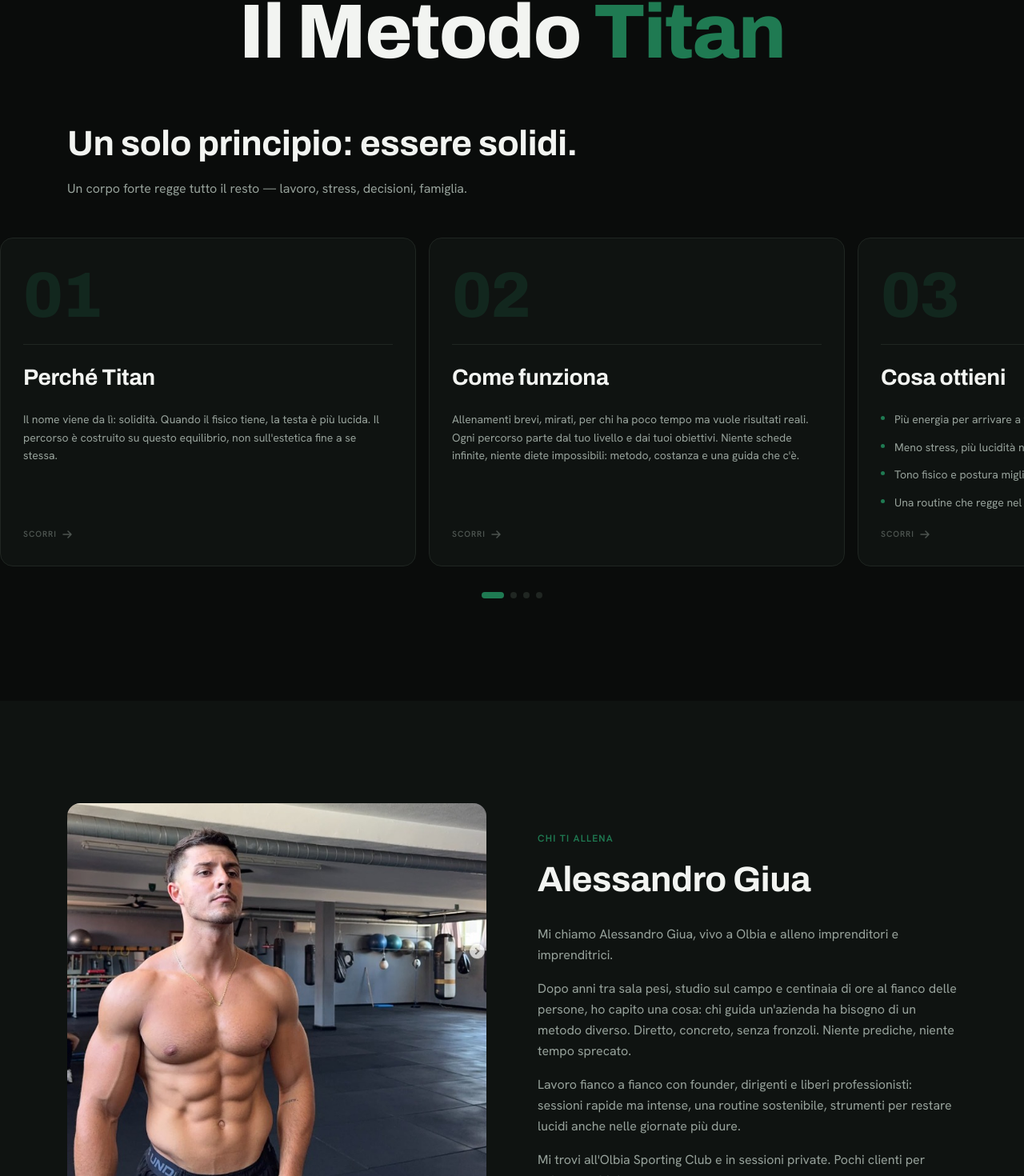
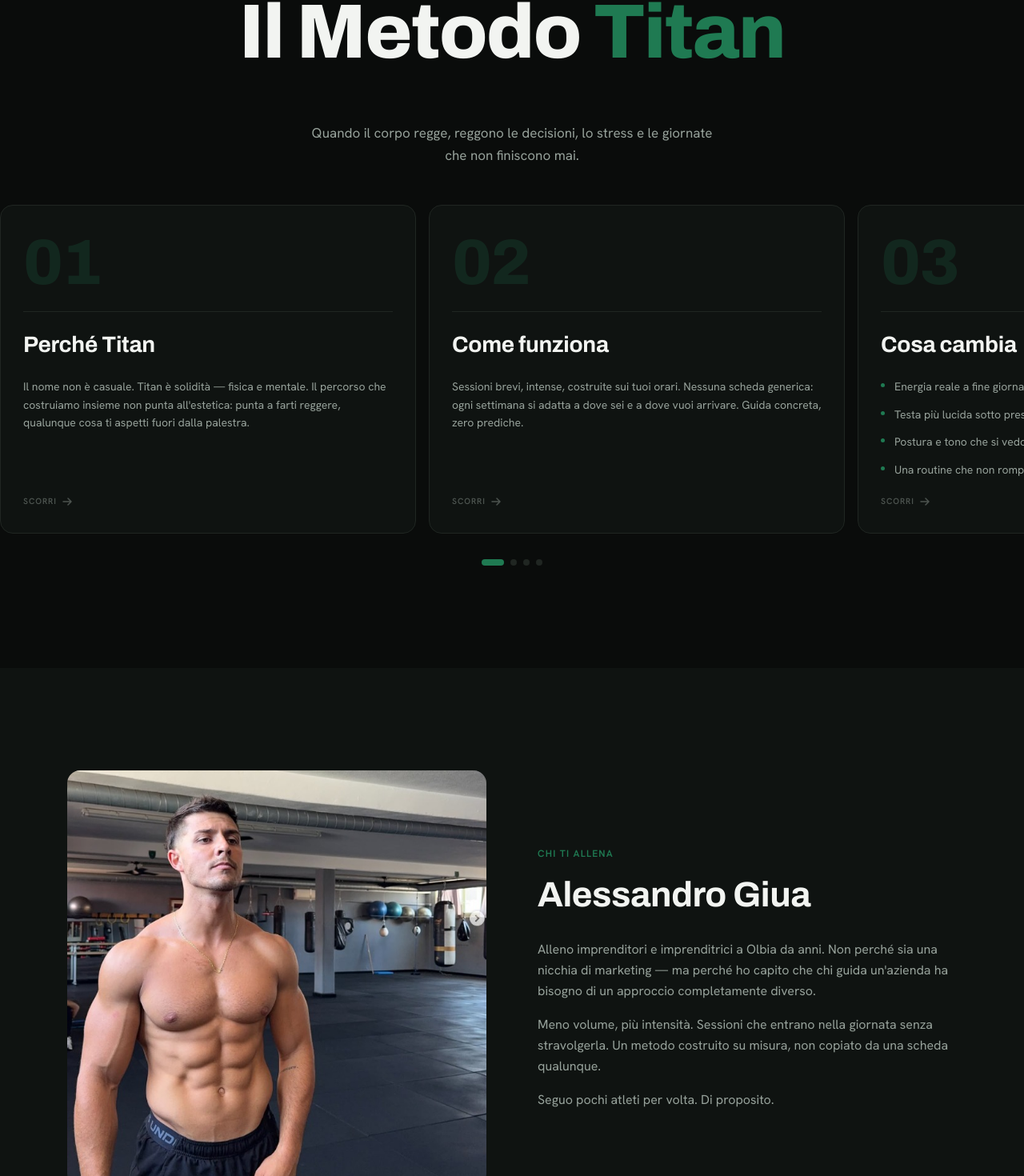
Before and after one commit to elevatetrading/titan-alextrainer, a Next.js app: page / in a window 1280 px wide. Shown: the part 1315-2785 px from the top of the page at 80% size. Built offline with nearby package versions, Linux system fonts and the light colour scheme.

Commit message:
Copy: rielaborazione testi Metodo, ProveRapide, ChiTiAllena — voce diretta imprenditore

```diff
--- a/components/sections/ChiTiAllena.tsx
+++ b/components/sections/ChiTiAllena.tsx
@@ -57,25 +57,18 @@
               }}
             >
               <p>
-                Mi chiamo Alessandro Giua, vivo a Olbia e alleno imprenditori e
-                imprenditrici.
+                Alleno imprenditori e imprenditrici a Olbia da anni. Non perché
+                sia una nicchia di marketing — ma perché ho capito che chi
+                guida un&apos;azienda ha bisogno di un approccio completamente
+                diverso.
               </p>
               <p>
-                Dopo anni tra sala pesi, studio sul campo e centinaia di ore al
-                fianco delle persone, ho capito una cosa: chi guida
-                un&apos;azienda ha bisogno di un metodo diverso. Diretto,
-                concreto, senza fronzoli. Niente prediche, niente tempo
-                sprecato.
+                Meno volume, più intensità. Sessioni che entrano nella giornata
+                senza stravolgerla. Un metodo costruito su misura, non copiato
+                da una scheda qualunque.
               </p>
               <p>
-                Lavoro fianco a fianco con founder, dirigenti e liberi
-                professionisti: sessioni rapide ma intense, una routine
-                sostenibile, strumenti per restare lucidi anche nelle giornate
-                più dure.
-              </p>
-              <p>
-                Mi trovi all&apos;Olbia Sporting Club e in sessioni private.
-                Pochi clienti per volta, seguiti davvero.
+                Seguo pochi atleti per volta. Di proposito.
               </p>
             </div>
           </div>
--- a/components/sections/Metodo.tsx
+++ b/components/sections/Metodo.tsx
@@ -8,31 +8,31 @@
     numero: "01",
     titolo: "Perché Titan",
     testo:
-      "Il nome viene da lì: solidità. Quando il fisico tiene, la testa è più lucida. Il percorso è costruito su questo equilibrio, non sull'estetica fine a se stessa.",
+      "Il nome non è casuale. Titan è solidità — fisica e mentale. Il percorso che costruiamo insieme non punta all'estetica: punta a farti reggere, qualunque cosa ti aspetti fuori dalla palestra.",
   },
   {
     numero: "02",
     titolo: "Come funziona",
     testo:
-      "Allenamenti brevi, mirati, per chi ha poco tempo ma vuole risultati reali. Ogni percorso parte dal tuo livello e dai tuoi obiettivi. Niente schede infinite, niente diete impossibili: metodo, costanza e una guida che c'è.",
+      "Sessioni brevi, intense, costruite sui tuoi orari. Nessuna scheda generica: ogni settimana si adatta a dove sei e a dove vuoi arrivare. Guida concreta, zero prediche.",
   },
   {
     numero: "03",
-    titolo: "Cosa ottieni",
+    titolo: "Cosa cambia",
     lista: [
-      "Più energia per arrivare a fine giornata",
-      "Meno stress, più lucidità nelle decisioni",
-      "Tono fisico e postura migliori",
-      "Una routine che regge nel tempo",
+      "Energia reale a fine giornata",
+      "Testa più lucida sotto pressione",
+      "Postura e tono che si vedono",
+      "Una routine che non rompi dopo due settimane",
     ],
   },
   {
     numero: "04",
-    titolo: "Per chi è",
+    titolo: "È per te se",
     lista: [
-      "Imprenditori e imprenditrici con l'agenda piena che non vogliono trascurare la salute",
-      "Chi vuole rimettersi in forma senza perdere tempo",
-      "Chi cerca un percorso serio, concreto, su misura",
+      "Hai l'agenda piena e non vuoi che la salute sia l'ultima voce",
+      "Vuoi risultati senza perdere ore in palestra",
+      "Cerchi un metodo serio, non un personal trainer qualunque",
     ],
   },
 ];
@@ -94,27 +94,20 @@
         </FadeUp>
 
         <FadeUp delay={0.1}>
-        <div className="max-w-2xl mb-12">
-          <h2
-            className="font-archivo leading-tight mb-4"
-            style={{
-              fontSize: "clamp(1.75rem, 5vw, 2.75rem)",
-              color: "var(--text)",
-            }}
-          >
-            Un solo principio: essere solidi.
-          </h2>
         <p
-            className="text-base leading-relaxed"
+          className="text-center mb-12"
           style={{
             color: "var(--text-muted)",
             fontFamily: "var(--font-hanken)",
+            fontSize: "1.0625rem",
+            lineHeight: "1.65",
+            maxWidth: "520px",
+            margin: "0 auto 3rem",
           }}
         >
-            Un corpo forte regge tutto il resto — lavoro, stress, decisioni,
-            famiglia.
+          Quando il corpo regge, reggono le decisioni, lo stress e le giornate
+          che non finiscono mai.
         </p>
-        </div>
         </FadeUp>
       </div>
 
--- a/components/sections/ProveRapide.tsx
+++ b/components/sections/ProveRapide.tsx
@@ -4,19 +4,19 @@
   {
     num: "01",
     title: "Solo 1-to-1",
-    body: "Sessioni private, mai di gruppo. Tutta l'ora è tua.",
+    body: "L'ora è tua. Nessun gruppo, nessuna attesa, nessuna distrazione.",
     bg: "var(--green-deep)",
   },
   {
     num: "02",
     title: "Posti limitati",
-    body: "Seguo pochi atleti per volta. Attenzione totale, zero percorsi fotocopia.",
+    body: "Seguo pochi atleti per volta. Così ogni percorso è davvero su misura.",
     bg: "var(--bg-base)",
   },
   {
     num: "03",
-    title: "All'Olbia Sporting Club",
-    body: "Struttura completa, abbonamento incluso.",
+    title: "Olbia Sporting Club",
+    body: "Struttura completa. L'abbonamento è già incluso nel pacchetto.",
     bg: "var(--green-deep)",
   },
 ];
```
Lines whose indentation alone changed are shown as unchanged.
